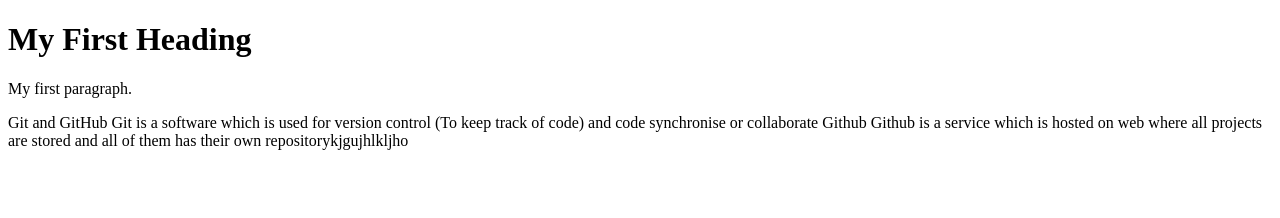
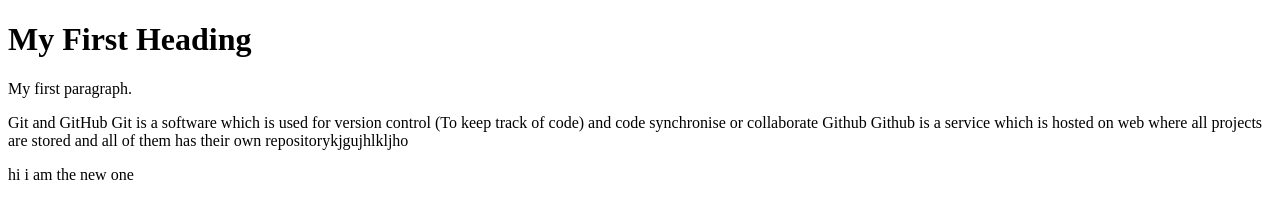
Before and after one commit to periasamygovindaraj/First-try, a plain HTML site: page index.html in a window 1280 px wide. Drawn offline with Linux system fonts and the light colour scheme.

Commit message:
Update index.html

```diff
--- a/index.html
+++ b/index.html
@@ -13,6 +13,7 @@
 
 
 </p>
+	<p>hi i am the new one</p>
 
 </body>
 </html>
```
